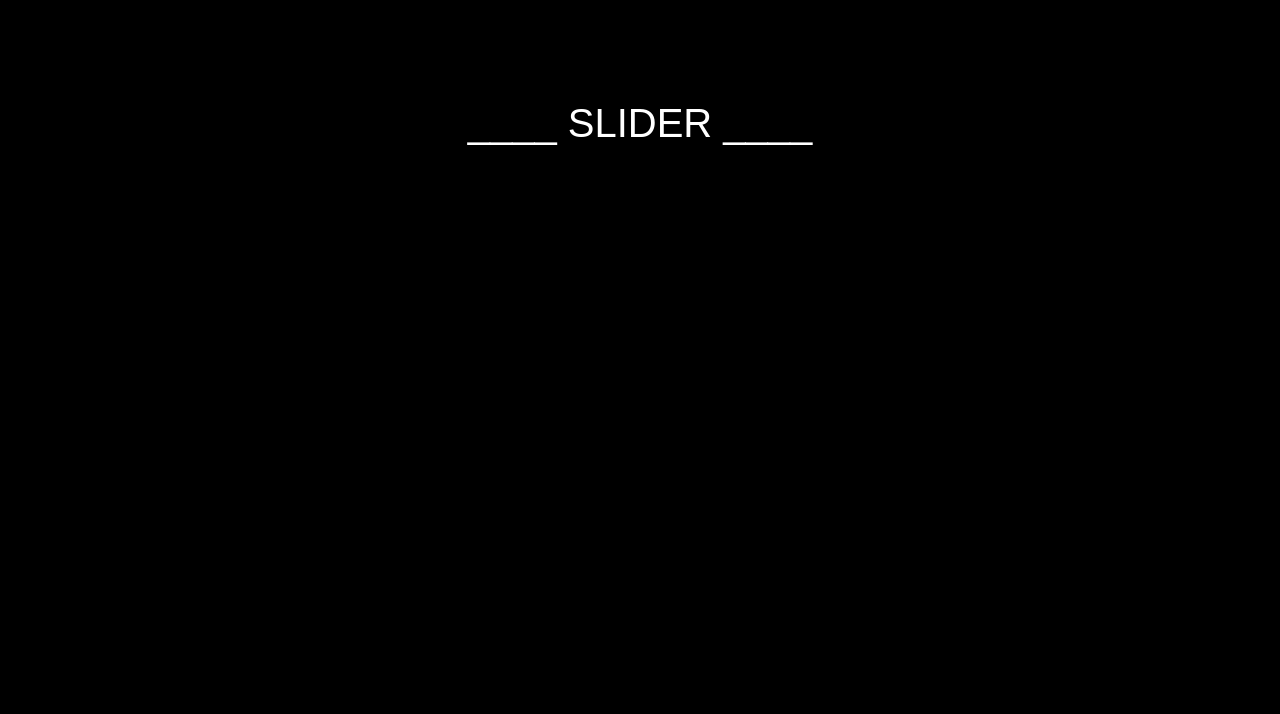
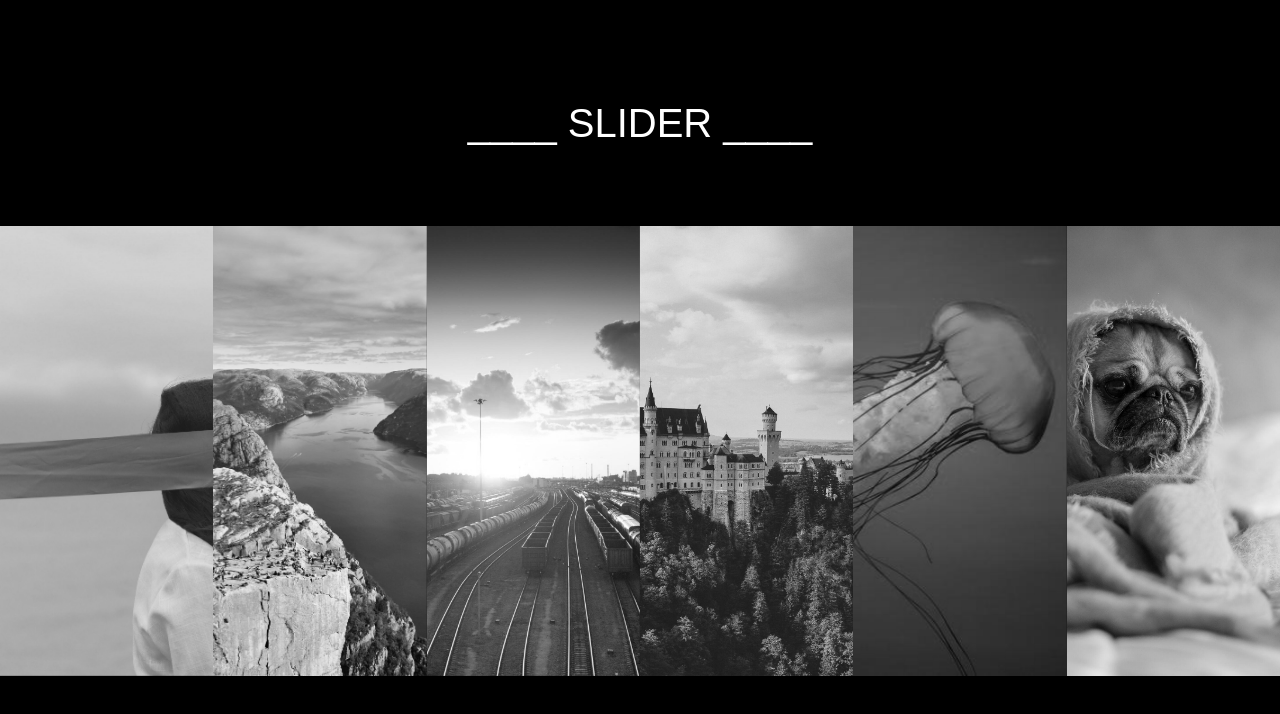
Before and after one commit to patrickthumeyer/fancy-slider, a plain HTML site: page index.html in a window 1280 px wide. Drawn offline with Linux system fonts and the light colour scheme; the site is published under a folder, as on GitHub Pages, so addresses that start at the root find nothing.

Commit message:
changed paths of files and styles sheet

```diff
--- a/index.html
+++ b/index.html
@@ -5,8 +5,8 @@
     <meta name="viewport" content="width=device-width, initial-scale=1.0" />
     <meta http-equiv="X-UA-Compatible" content="ie=edge" />
     <title>Hover-menu</title>
-    <link rel="stylesheet" href="normalize.css" />
-    <link rel="stylesheet" href="styles.css" />
+    <link rel="stylesheet" href="./normalize.css" />
+    <link rel="stylesheet" href="./styles.css" />
   </head>
   <body>
     <h1>____ SLIDER ____</h1>
--- a/styles.css
+++ b/styles.css
@@ -72,22 +72,22 @@ h1 {
 }
 
 .slider-item:first-child {
-  background-image: url(/pics/1014-6016x4000.jpg);
+  background-image: url("./pics/1014-6016x4000.jpg");
 }
 .slider-item:nth-child(2) {
-  background-image: url(/pics/1015-6000x4000.jpg);
+  background-image: url("./pics/1015-6000x4000.jpg");
 }
 .slider-item:nth-child(3) {
-  background-image: url(/pics/1026-4621x3070.jpg);
+  background-image: url("./pics/1026-4621x3070.jpg");
 }
 .slider-item:nth-child(4) {
-  background-image: url(/pics/1040-4496x3000.jpg);
+  background-image: url("./pics/1040-4496x3000.jpg");
 }
 .slider-item:nth-child(5) {
-  background-image: url(/pics/1069-700x500.jpg);
+  background-image: url("./pics/1069-700x500.jpg");
 }
 .slider-item:nth-child(6) {
-  background-image: url(/pics/1062-5092x3395.jpg);
+  background-image: url("./pics/1062-5092x3395.jpg");
 }
 
 .slider-item:hover {
```
